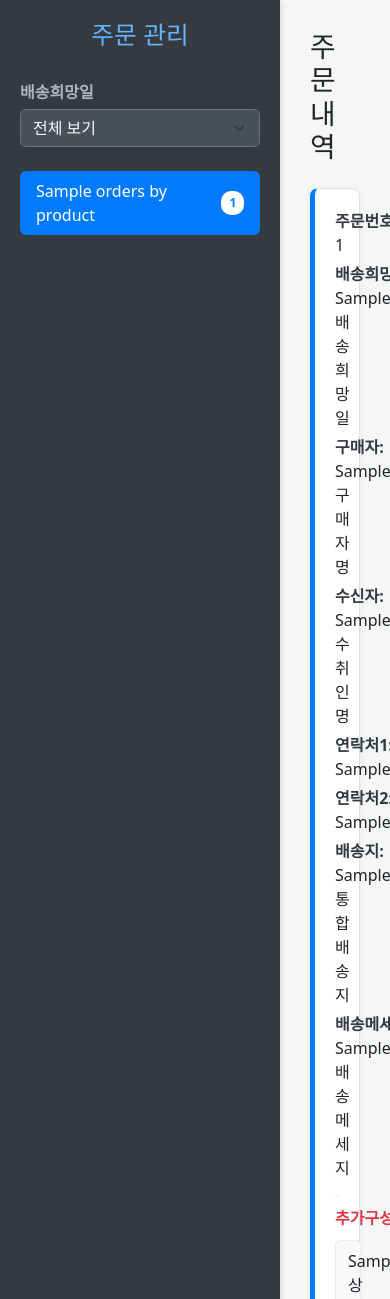
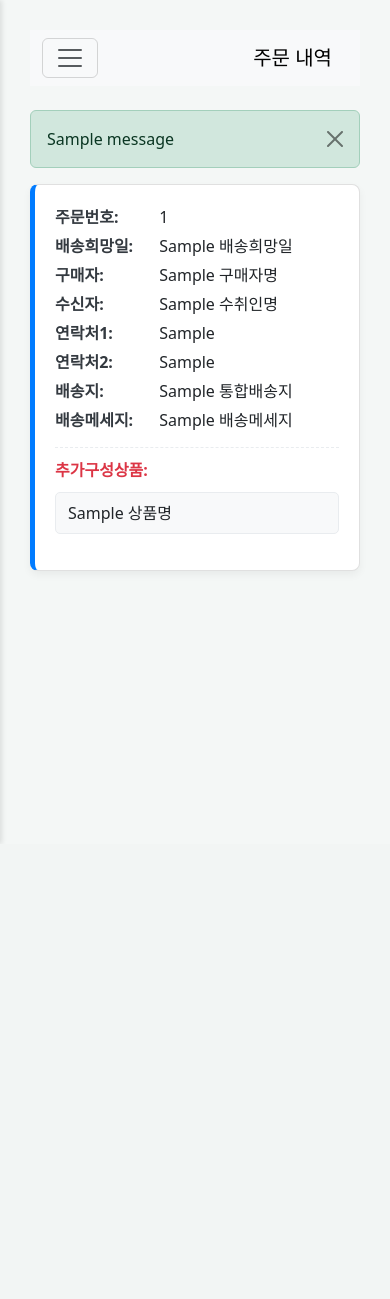
Before and after one commit to jungjoo0/fablelyorders, a Flask app: template templates/orders.html in a window 390 px wide. Shown: the top 1299 px of the page. After the commit the page ends 842 px from the top, so only its background shows below. Run offline with Flask 3, Linux system fonts and the light colour scheme; the template is opened without the code that fills it: most values are stand-ins (such as "Sample title", 1, 10 or a date in 2020); one stand-in notice (Sample message) is shown.

Commit message:
Add files via upload

```diff
--- a/templates/orders.html
+++ b/templates/orders.html
@@ -12,6 +12,7 @@
             display: flex;
             min-height: 100vh;
             background-color: #f4f7f6;
+            overflow-x: hidden; /* Prevent horizontal scroll */
         }
         #sidebar {
             width: 280px;
@@ -20,6 +21,10 @@
             padding: 20px;
             box-shadow: 2px 0 5px rgba(0,0,0,0.1);
             flex-shrink: 0;
+            transition: margin-left .3s ease-in-out; /* Smooth transition for sidebar */
+        }
+        #sidebar.collapsed {
+            margin-left: -280px; /* Hide sidebar off-screen */
         }
         #sidebar h2 {
             color: #66b3ff;
@@ -70,6 +75,10 @@
             flex-grow: 1;
             padding: 30px;
             overflow-y: auto;
+            transition: margin-left .3s ease-in-out; /* Smooth transition for content */
+        }
+        #content.expanded {
+            margin-left: 280px; /* Push content when sidebar is open */
         }
         .order-item {
             background-color: #fff;
@@ -115,11 +124,58 @@
         .no-orders-message {
             color: #6c757d;
         }
+
+        /* Mobile specific styles */
+        @media (max-width: 767.98px) { /* md breakpoint */
+            #sidebar {
+                position: fixed;
+                top: 0;
+                bottom: 0;
+                left: 0;
+                z-index: 1030; /* Above content */
+                margin-left: -280px; /* Hidden by default */
+            }
+            #sidebar.show {
+                margin-left: 0; /* Show sidebar */
+            }
+            #content {
+                margin-left: 0; /* No push on small screens */
+                width: 100%;
+            }
+            .navbar-toggler {
+                display: block; /* Show toggler on small screens */
+            }
+            .overlay {
+                position: fixed;
+                top: 0;
+                left: 0;
+                width: 100%;
+                height: 100%;
+                background: rgba(0, 0, 0, 0.5);
+                z-index: 1029;
+                display: none;
+            }
+            .overlay.show {
+                display: block;
+            }
+        }
+        @media (min-width: 768px) {
+            #sidebar {
+                margin-left: 0; /* Always visible on larger screens */
+            }
+            .navbar-toggler {
+                display: none; /* Hide toggler on larger screens */
+            }
+        }
     </style>
 </head>
 <body>
+    <div class="overlay" onclick="toggleSidebar()"></div>
     <div id="sidebar">
-        <h2>주문 관리</h2>
+        <div class="d-flex justify-content-between align-items-center mb-4">
+            <h2>주문 관리</h2>
+            <button class="btn-close btn-close-white d-md-none" aria-label="Close" onclick="toggleSidebar()"></button>
+        </div>
         <div class="filter-container mb-4">
             <form method="get" action="{{ url_for('orders') }}">
                 <label for="delivery_date" class="form-label">배송희망일</label>
@@ -144,7 +200,29 @@
     </div>
 
     <div id="content">
-        <h1 class="mb-4">주문 내역</h1>
+        <nav class="navbar navbar-expand-lg navbar-light bg-light mb-4 d-md-none">
+            <div class="container-fluid">
+                <button class="navbar-toggler" type="button" onclick="toggleSidebar()">
+                    <span class="navbar-toggler-icon"></span>
+                </button>
+                <a class="navbar-brand ms-3" href="#">주문 내역</a>
+            </div>
+        </nav>
+
+        {% with messages = get_flashed_messages(with_categories=true) %}
+            {% if messages %}
+                <div class="flash-messages mb-3">
+                    {% for category, message in messages %}
+                        <div class="alert alert-{{ category }} alert-dismissible fade show" role="alert">
+                            {{ message }}
+                            <button type="button" class="btn-close" data-bs-dismiss="alert" aria-label="Close"></button>
+                        </div>
+                    {% endfor %}
+                </div>
+            {% endif %}
+        {% endwith %}
+
+        <h1 class="mb-4 d-none d-md-block">주문 내역</h1>
         {% if error %}
             <p class="error-message">Error: {{ error }}</p>
         {% elif not orders_by_product %}
@@ -187,12 +265,22 @@
     <!-- Bootstrap Bundle with Popper -->
     <script src="https://cdn.jsdelivr.net/npm/bootstrap@5.3.3/dist/js/bootstrap.bundle.min.js" integrity="sha384-YvpcrYf0tY3lHB60NNkmXc5s9fDVZLESaAA55NDzOxhy9GkcIdslK1eN7N6jIeHz" crossorigin="anonymous"></script>
     <script>
+        function toggleSidebar() {
+            document.getElementById('sidebar').classList.toggle('collapsed');
+            document.querySelector('.overlay').classList.toggle('show');
+        }
+
         document.addEventListener('DOMContentLoaded', function() {
             var firstTabEl = document.querySelector('#v-pills-tab .nav-link');
             if (firstTabEl) {
                 var firstTab = new bootstrap.Tab(firstTabEl);
                 firstTab.show();
             }
+
+            // Hide sidebar on small screens by default
+            if (window.innerWidth < 768) {
+                document.getElementById('sidebar').classList.add('collapsed');
+            }
         });
     </script>
 </body>
```
